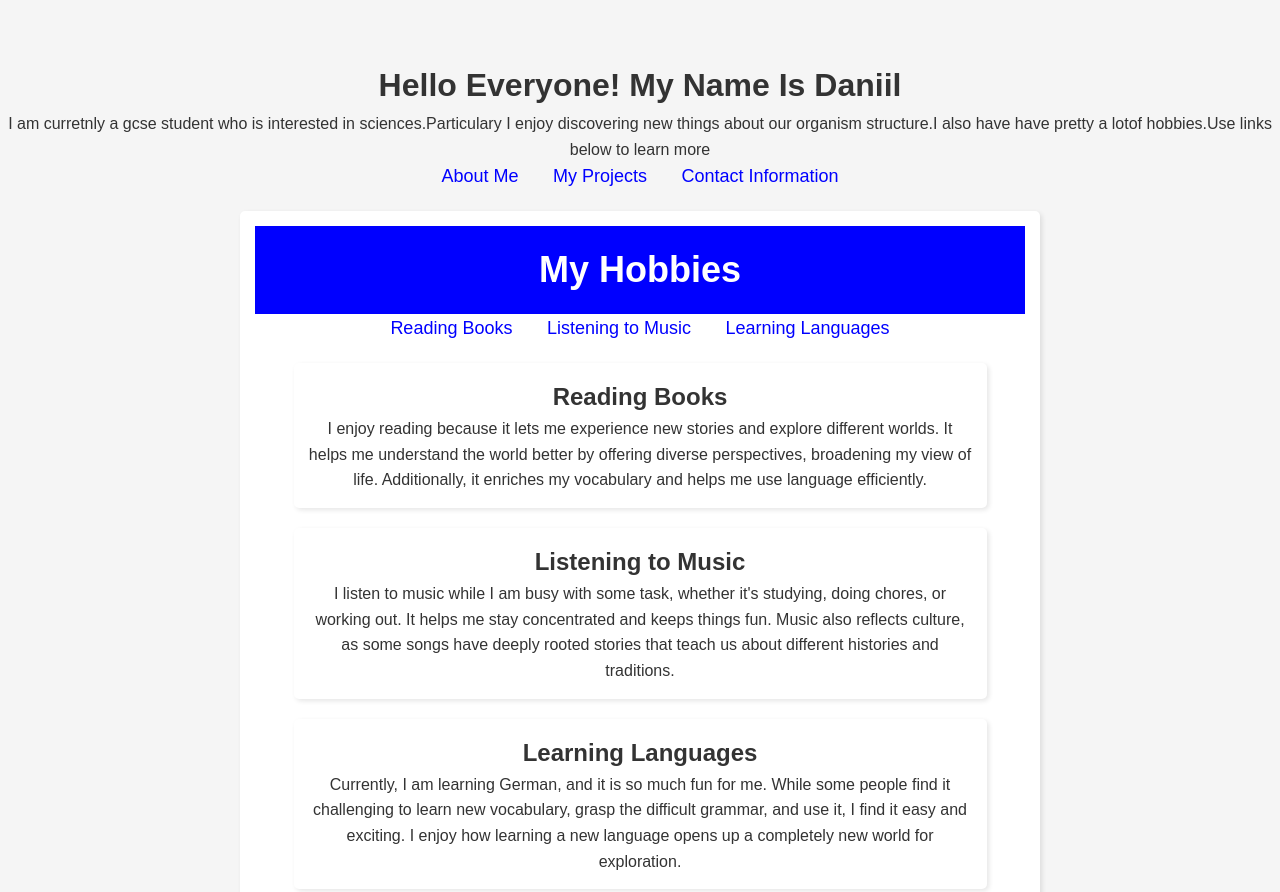
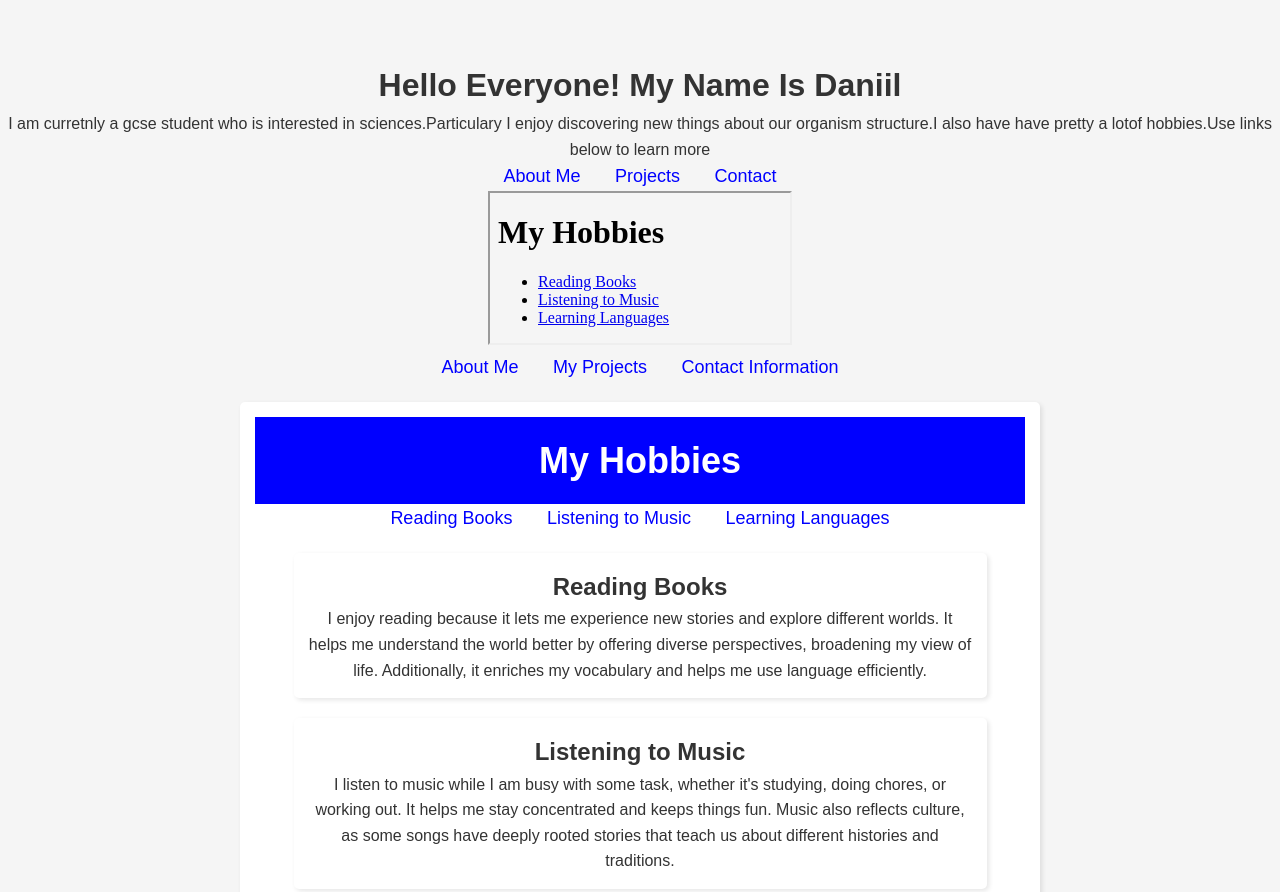
Before and after one commit to Daniil-ecl/Website, a plain HTML site: page index.html in a window 1280 px wide. Shown: the top 892 px of the page. Drawn offline with Linux system fonts and the light colour scheme.

Commit message:
Update index.html

```diff
--- a/index.html
+++ b/index.html
@@ -77,6 +77,17 @@ footer {
 <body>
 <h1>Hello Everyone! My Name Is Daniil </h1>
 <p> I am curretnly a gcse student who is interested in sciences.Particulary I enjoy discovering new things about our organism structure.I also have have pretty a lotof hobbies.Use links below to learn more</p>
+
+
+  <nav>
+    <ul>
+      <li><a href="about.html" target="content">About Me</a></li>
+      <li><a href="projects.html" target="content">Projects</a></li>
+      <li><a href="contact.html" target="content">Contact</a></li>
+    </ul>
+  </nav>
+ <iframe name="content" src="about.html"></iframe>
+
 </body>
 
 
```
